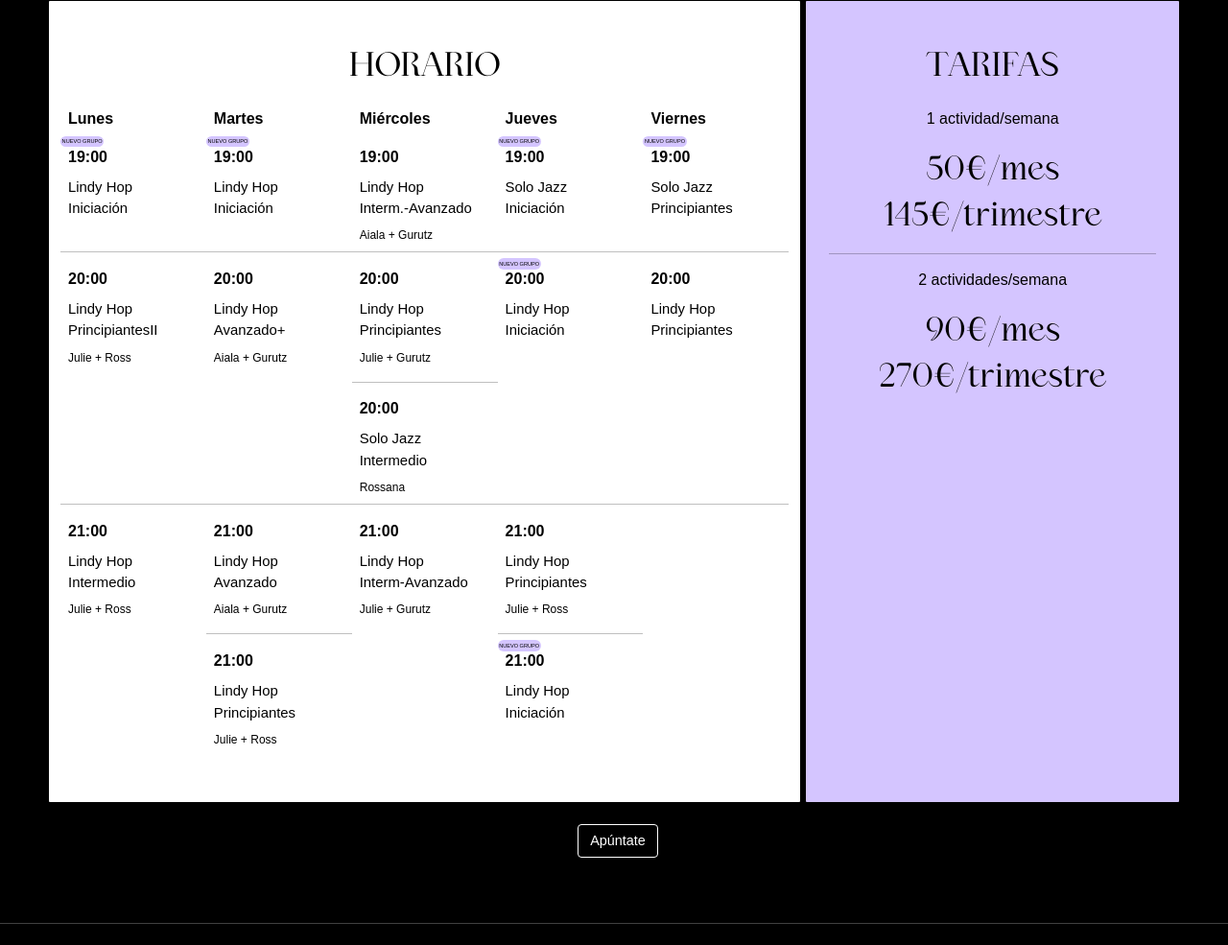
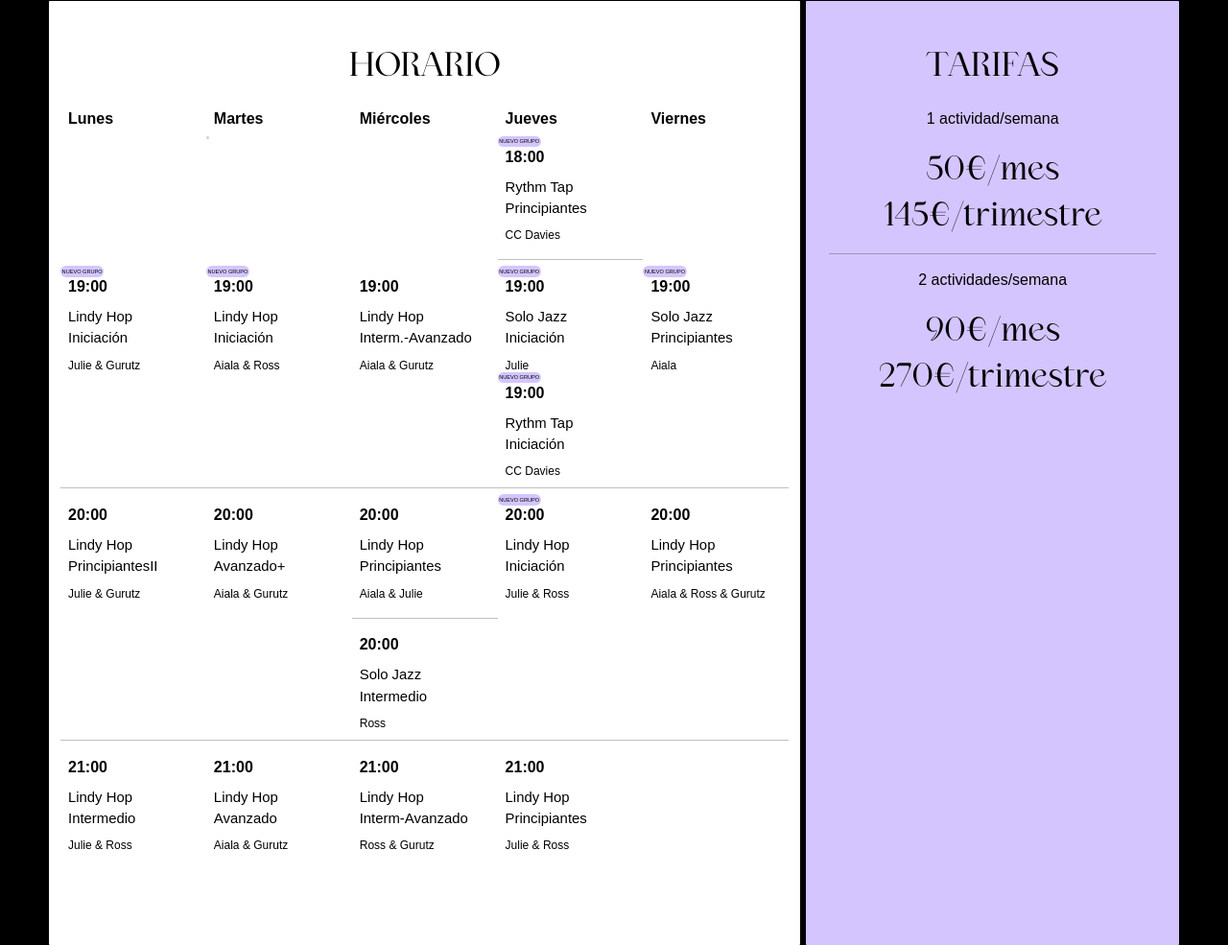
Before and after one commit to Gurutz/lademoswinglab, a plain HTML site: page index.html in a window 1280 px wide. Shown: the part 1338-2323 px from the top of the page at 96% size. Drawn offline with nearby package versions, Linux system fonts and the light colour scheme; some packages are replaced by stand-ins of ours; a script that the page names is missing.

Commit message:
Update index.html
Teachers

```diff
--- a/index.html
+++ b/index.html
@@ -119,7 +119,44 @@
                                     <div class="day col"><p><strong>Jueves</strong></p></div>
                                     <div class="day col"><p><strong>Viernes</strong></p></div>
                                 </div>
-
+                            <!-- 18:00 -->
+                            <div class="d-flex flex-row">
+                                <!-- Lunes 18:00 -->
+                                <div class="col new">
+                                    <p class="hour"><strong></strong></p>
+                                    <p class="class"><br><span></span></p>
+                                    <p class="teachers"></p>
+                                </div>
+                                <!-- Martes 18:00 -->
+                                <div class="col new">
+                                    <small></small>
+                                    <p class="hour"><strong></strong></p>
+                                    <p class="class"><br><span></span></p>
+                                    <p class="teachers"></p>
+                                </div>
+                                <!-- Miercoles 18:00 -->
+                                <div class="col">
+                                    <p class="hour"><strong></strong></p>
+                                    <p class="class"><br><span></span></p>
+                                    <p class="teachers"></p>
+                                </div>
+                                <!-- Jueves 18:00 -->
+                                <div class="col">
+                                    <small>NUEVO GRUPO</small>
+                                    <a target="_blank" href="https://docs.google.com/forms/d/e/1FAIpQLScEMDJpDFKXOiaWcx3LX5M6sjgQBfQyYAd6SUBohx62f8GDhQ/viewform">
+                                    <p class="hour"><strong>18:00</strong></p>
+                                    <p class="class">Rythm Tap<br><span>Principiantes</span></p>
+                                    <p class="teachers">CC Davies</p>
+                                    </a>
+                                    <hr class="divider bg-black opacity-25"/>
+                                </div>
+                                <!-- Viernes 18:00 -->
+                                <div class="col new">
+                                    <p class="hour"><strong></strong></p>
+                                    <p class="class"><br><span></span></p>
+                                    <p class="teachers"></p>
+                                </div>
+                            </div>
                             <!-- 19:00 -->
                                 <div class="d-flex flex-row">
                                     <!-- Lunes 19:00 -->
@@ -128,7 +165,7 @@
                                         <a target="_blank" href="https://docs.google.com/forms/d/e/1FAIpQLScEMDJpDFKXOiaWcx3LX5M6sjgQBfQyYAd6SUBohx62f8GDhQ/viewform">
                                         <p class="hour"><strong>19:00</strong></p>
                                         <p class="class">Lindy Hop<br><span>Iniciación</span></p>
-                                        <p class="teachers"></p>
+                                        <p class="teachers">Julie & Gurutz</p>
                                     </a>
                                     </div>
                                     <!-- Martes 19:00 -->
@@ -138,7 +175,7 @@
                                         <a target="_blank" href="https://docs.google.com/forms/d/e/1FAIpQLScEMDJpDFKXOiaWcx3LX5M6sjgQBfQyYAd6SUBohx62f8GDhQ/viewform">
                                         <p class="hour"><strong>19:00</strong></p>
                                         <p class="class">Lindy Hop<br><span>Iniciación</span></p>
-                                        <p class="teachers"></p>
+                                        <p class="teachers">Aiala & Ross</p>
                                     </a>
                                     </div>
                                     <!-- Miercoles 19:00 -->
@@ -146,7 +183,7 @@
                                         <a target="_blank" href="https://docs.google.com/forms/d/e/1FAIpQLScEMDJpDFKXOiaWcx3LX5M6sjgQBfQyYAd6SUBohx62f8GDhQ/viewform">
                                         <p class="hour"><strong>19:00</strong></p>
                                         <p class="class">Lindy Hop<br><span>Interm.-Avanzado</span></p>
-                                        <p class="teachers">Aiala + Gurutz</p>
+                                        <p class="teachers">Aiala & Gurutz</p>
                                         </a>
                                     </div>
                                     <!-- Jueves 19:00 -->
@@ -155,7 +192,7 @@
                                         <a target="_blank" href="https://docs.google.com/forms/d/e/1FAIpQLScEMDJpDFKXOiaWcx3LX5M6sjgQBfQyYAd6SUBohx62f8GDhQ/viewform">
                                         <p class="hour"><strong>19:00</strong></p>
                                         <p class="class">Solo Jazz<br><span>Iniciación</span></p>
-                                        <p class="teachers"></p>
+                                        <p class="teachers">Julie</p>
                                         </a>
                                     </div>
                                     <!-- Viernes 19:00 -->
@@ -164,8 +201,46 @@
                                         <a target="_blank" href="https://docs.google.com/forms/d/e/1FAIpQLScEMDJpDFKXOiaWcx3LX5M6sjgQBfQyYAd6SUBohx62f8GDhQ/viewform">
                                         <p class="hour"><strong>19:00</strong></p>
                                         <p class="class">Solo Jazz<br><span>Principiantes</span></p>
+                                        <p class="teachers">Aiala</p>
+                                        </a>
+                                    </div>
+                                </div>
+
+                            <!-- 19:00 EXTRA-->
+                                <div class="d-flex flex-row">
+                                    <!-- Lunes 19:00 -->
+                                    <div class="col new">
+                                        <p class="hour"></p>
+                                        <p class="class"><span></span></p>
                                         <p class="teachers"></p>
+                                    </div>
+                                    <!-- Martes 19:00 -->
+
+                                    <div class="col new">
+                                        <p class="hour"></p>
+                                        <p class="class"></p>
+                                        <p class="teachers"></p>
+                                    </div>
+                                    <!-- Miercoles 19:00 -->
+                                    <div class="col">
+                                        <p class="hour"></p>
+                                        <p class="class"></p>
+                                        <p class="teachers"></p>
+                                    </div>
+                                    <!-- Jueves 19:00 -->
+                                    <div class="col">
+                                        <small>NUEVO GRUPO</small>
+                                        <a target="_blank" href="https://docs.google.com/forms/d/e/1FAIpQLScEMDJpDFKXOiaWcx3LX5M6sjgQBfQyYAd6SUBohx62f8GDhQ/viewform">
+                                        <p class="hour"><strong>19:00</strong></p>
+                                        <p class="class">Rythm Tap<br><span>Iniciación</span></p>
+                                        <p class="teachers">CC Davies</p>
                                         </a>
+                                    </div>
+                                    <!-- Viernes 19:00 -->
+                                    <div class="col new">
+                                        <p class="hour"></p>
+                                        <p class="class"></p>
+                                        <p class="teachers"></p>
                                     </div>
                                 </div>
 
@@ -177,7 +252,7 @@
                                         <a target="_blank" href="https://docs.google.com/forms/d/e/1FAIpQLScEMDJpDFKXOiaWcx3LX5M6sjgQBfQyYAd6SUBohx62f8GDhQ/viewform">
                                         <p class="hour"><strong>20:00</strong></p>
                                         <p class="class">Lindy Hop<br><span>PrincipiantesII</span></p>
-                                        <p class="teachers">Julie + Ross</p>
+                                        <p class="teachers">Julie & Gurutz</p>
                                     </a>
                                     </div>
                                     <!-- Martes 20:00 -->
@@ -185,7 +260,7 @@
                                         <a target="_blank" href="https://docs.google.com/forms/d/e/1FAIpQLScEMDJpDFKXOiaWcx3LX5M6sjgQBfQyYAd6SUBohx62f8GDhQ/viewform">
                                         <p class="hour"><strong>20:00</strong></p>
                                         <p class="class">Lindy Hop<br><span>Avanzado+</span></p>
-                                        <p class="teachers">Aiala + Gurutz</p>
+                                        <p class="teachers">Aiala & Gurutz</p>
                                     </a>
                                     </div>
                                     <!-- Miercoles 20:00 -->
@@ -193,7 +268,7 @@
                                         <a target="_blank" href="https://docs.google.com/forms/d/e/1FAIpQLScEMDJpDFKXOiaWcx3LX5M6sjgQBfQyYAd6SUBohx62f8GDhQ/viewform">
                                             <p class="hour"><strong>20:00</strong></p>
                                             <p class="class">Lindy Hop<br><span>Principiantes</span></p>
-                                            <p class="teachers">Julie + Gurutz</p>
+                                            <p class="teachers">Aiala & Julie</p>
                                         </a>
                                         <hr class="divider bg-black opacity-25"/>
                                     </div>
@@ -203,7 +278,7 @@
                                         <a target="_blank" href="https://docs.google.com/forms/d/e/1FAIpQLScEMDJpDFKXOiaWcx3LX5M6sjgQBfQyYAd6SUBohx62f8GDhQ/viewform">
                                         <p class="hour"><strong>20:00</strong></p>
                                         <p class="class">Lindy Hop<br><span>Iniciación</span></p>
-                                        <p class="teachers"></p>
+                                        <p class="teachers">Julie & Ross</p>
                                         </a>
                                     </div>
                                     <!-- Viernes 20:00 -->
@@ -211,7 +286,7 @@
                                         <a target="_blank" href="https://docs.google.com/forms/d/e/1FAIpQLScEMDJpDFKXOiaWcx3LX5M6sjgQBfQyYAd6SUBohx62f8GDhQ/viewform">
                                             <p class="hour"><strong>20:00</strong></p>
                                             <p class="class">Lindy Hop<br><span>Principiantes</span></p>
-                                            <p class="teachers"></p>
+                                            <p class="teachers">Aiala & Ross & Gurutz</p>
                                             </a>
                                     </div>
                                 </div>
@@ -238,7 +313,7 @@
                                         <a target="_blank" href="https://docs.google.com/forms/d/e/1FAIpQLScEMDJpDFKXOiaWcx3LX5M6sjgQBfQyYAd6SUBohx62f8GDhQ/viewform">
                                         <p class="hour"><strong>20:00</strong></p>
                                         <p class="class">Solo Jazz<br><span>Intermedio</span></p>
-                                        <p class="teachers">Rossana</p>
+                                        <p class="teachers">Ross</p>
                                         </a>
                                     </div>
                                     <!-- Jueves 20:00 -->
@@ -264,7 +339,7 @@
                                         <a target="_blank" href="https://docs.google.com/forms/d/e/1FAIpQLScEMDJpDFKXOiaWcx3LX5M6sjgQBfQyYAd6SUBohx62f8GDhQ/viewform">
                                         <p class="hour"><strong>21:00</strong></p>
                                         <p class="class">Lindy Hop<br><span>Intermedio</span></p>
-                                        <p class="teachers">Julie + Ross</p>
+                                        <p class="teachers">Julie & Ross</p>
                                     </a>
                                     </div>
                                     <!-- Martes 21:00 -->
@@ -272,16 +347,15 @@
                                         <a target="_blank" href="https://docs.google.com/forms/d/e/1FAIpQLScEMDJpDFKXOiaWcx3LX5M6sjgQBfQyYAd6SUBohx62f8GDhQ/viewform">
                                         <p class="hour"><strong>21:00</strong></p>
                                         <p class="class">Lindy Hop<br><span>Avanzado</span></p>
-                                        <p class="teachers">Aiala + Gurutz</p>
+                                        <p class="teachers">Aiala & Gurutz</p>
                                     </a>
-                                    <hr class="divider bg-black opacity-25"/>
                                     </div>
                                      <!-- Miercoles 21:00 -->
                                     <div class="col">
                                         <a target="_blank" href="https://docs.google.com/forms/d/e/1FAIpQLScEMDJpDFKXOiaWcx3LX5M6sjgQBfQyYAd6SUBohx62f8GDhQ/viewform">
                                         <p class="hour"><strong>21:00</strong></p>
                                         <p class="class">Lindy Hop<br><span>Interm-Avanzado</span></p>
-                                        <p class="teachers">Julie + Gurutz</p>
+                                        <p class="teachers">Ross & Gurutz</p>
                                     </a>
                                     </div>
                                      <!-- Jueves 21:00 -->
@@ -289,9 +363,9 @@
                                         <a target="_blank" href="https://docs.google.com/forms/d/e/1FAIpQLScEMDJpDFKXOiaWcx3LX5M6sjgQBfQyYAd6SUBohx62f8GDhQ/viewform">
                                         <p class="hour"><strong>21:00</strong></p>
                                         <p class="class">Lindy Hop<br><span>Principiantes</span></p>
-                                        <p class="teachers">Julie + Ross</p>
+                                        <p class="teachers">Julie & Ross</p>
                                     </a>
-                                    <hr class="divider bg-black opacity-25"/>
+
                                     </div>
                                     <!-- Viernes 21:00 -->
                                     <div class="col">
@@ -313,11 +387,9 @@
                                     </div>
                                     <!-- Martes 21:00 -->
                                     <div class="col">
-                                        <a target="_blank" href="https://docs.google.com/forms/d/e/1FAIpQLScEMDJpDFKXOiaWcx3LX5M6sjgQBfQyYAd6SUBohx62f8GDhQ/viewform">
-                                            <p class="hour"><strong>21:00</strong></p>
-                                            <p class="class">Lindy Hop<br><span>Principiantes</span></p>
-                                            <p class="teachers">Julie + Ross</p>
-                                        </a>
+                                            <p class="hour"><strong></strong></p>
+                                            <p class="class"><br><span></span></p>
+                                            <p class="teachers"></p>
                                     </div>
                                     <!-- Miercoles 21:00 -->
                                     <div class="col">
@@ -327,12 +399,9 @@
                                     </div>
                                     <!-- Jueves 21:00 -->
                                     <div class="col new">
-                                        <small>NUEVO GRUPO</small>
-                                        <a target="_blank" href="https://docs.google.com/forms/d/e/1FAIpQLScEMDJpDFKXOiaWcx3LX5M6sjgQBfQyYAd6SUBohx62f8GDhQ/viewform">
-                                        <p class="hour"><strong>21:00</strong></p>
-                                        <p class="class">Lindy Hop<br><span>Iniciación</span></p>
+                                        <p class="hour"><strong></strong></p>
+                                        <p class="class"><br><span></span></p>
                                         <p class="teachers"></p>
-                                        </a>
                                     </div>
                                     <!-- Viernes 21:00 -->
                                     <div class="col">
```
